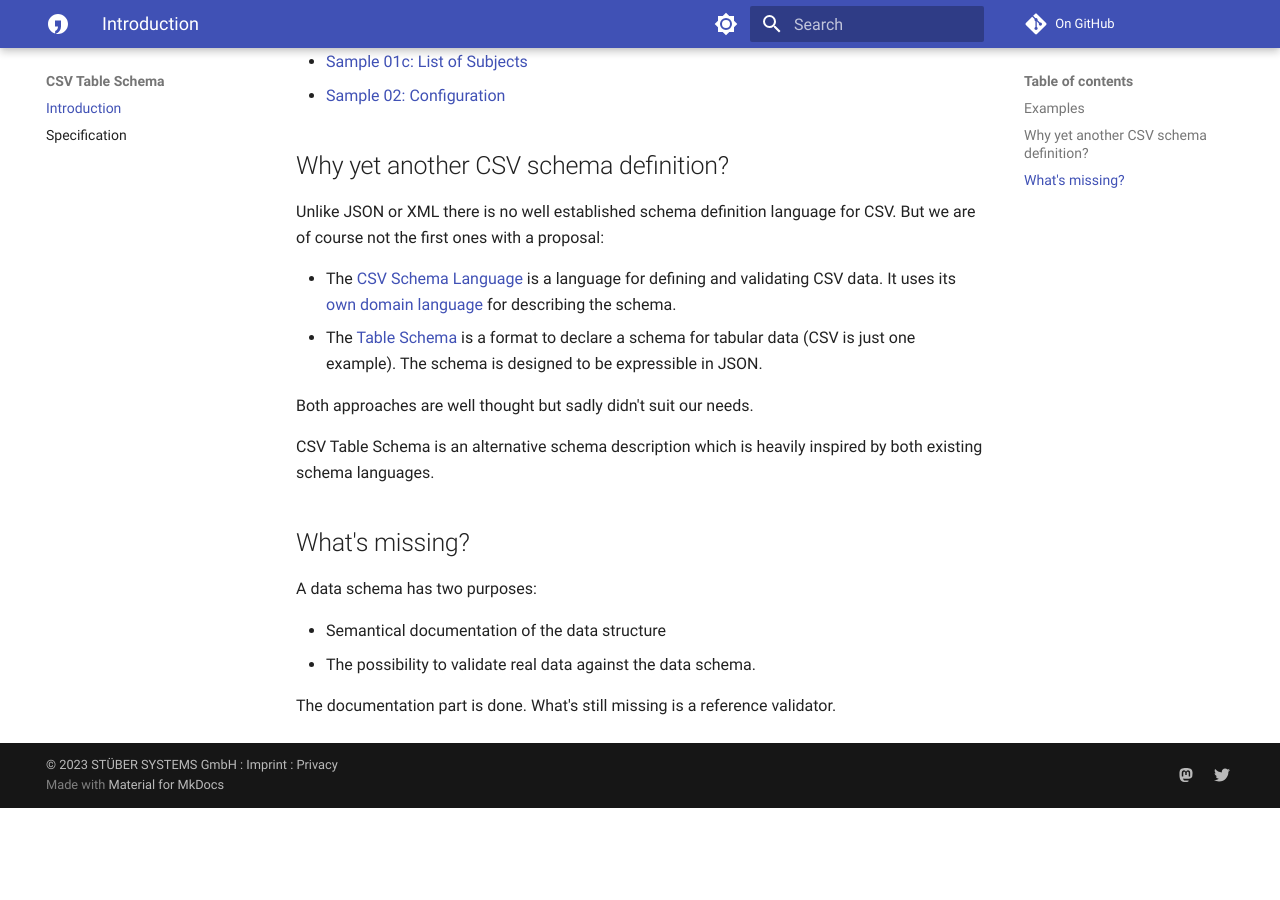
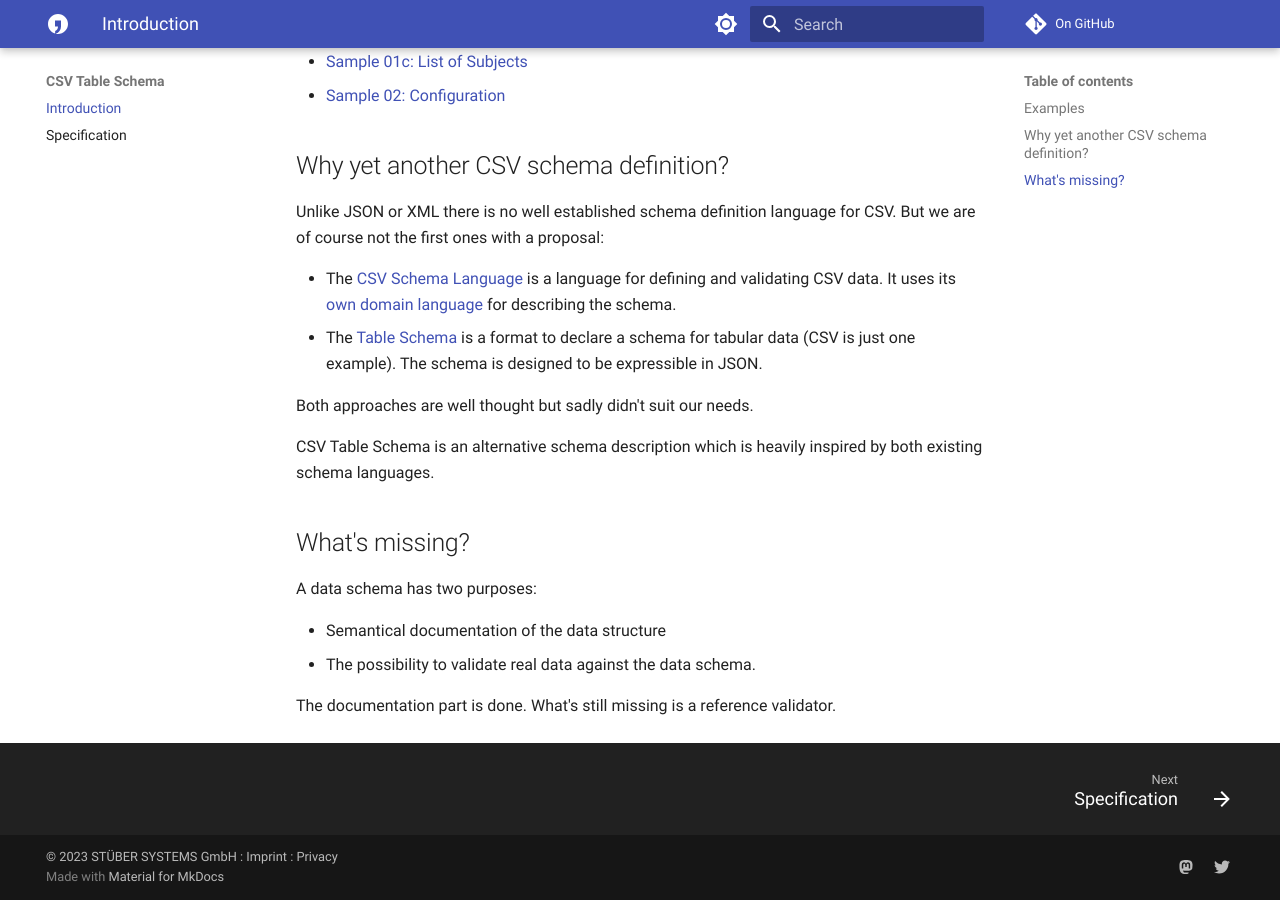
Before and after one commit to openpotato/csv-table-schema, an MkDocs documentation site: the page built from website/docs/index.md, in a window 1280 px wide and 900 px high, scrolled down 684 px. Built offline with MkDocs 1.6.1 and Material for MkDocs 9.7.7, drawn with Linux system fonts in a browser that asks for light colours; comment, search, counter and statistics services are not loaded; before the commit the page ends 1492 px from its top, so only the background shows below that.

Commit message:
Template update

```diff
--- a/website/mkdocs.yml
+++ b/website/mkdocs.yml
@@ -17,7 +17,12 @@
   name: material
   language: en
   features:
-      - navigation.instant
+    - navigation.footer
+    - navigation.instant
+    - search.highlight
+    - search.share
+    - search.suggest
+    - toc.follow
   palette:
     - scheme: default
       primary: 'indigo'
```
